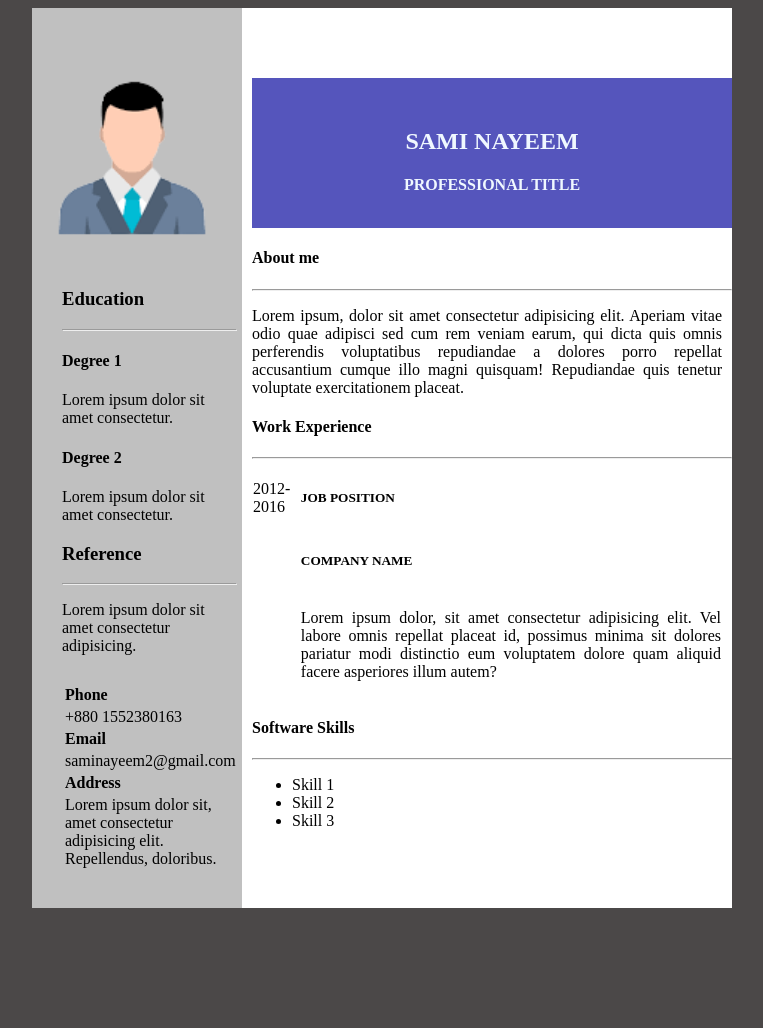
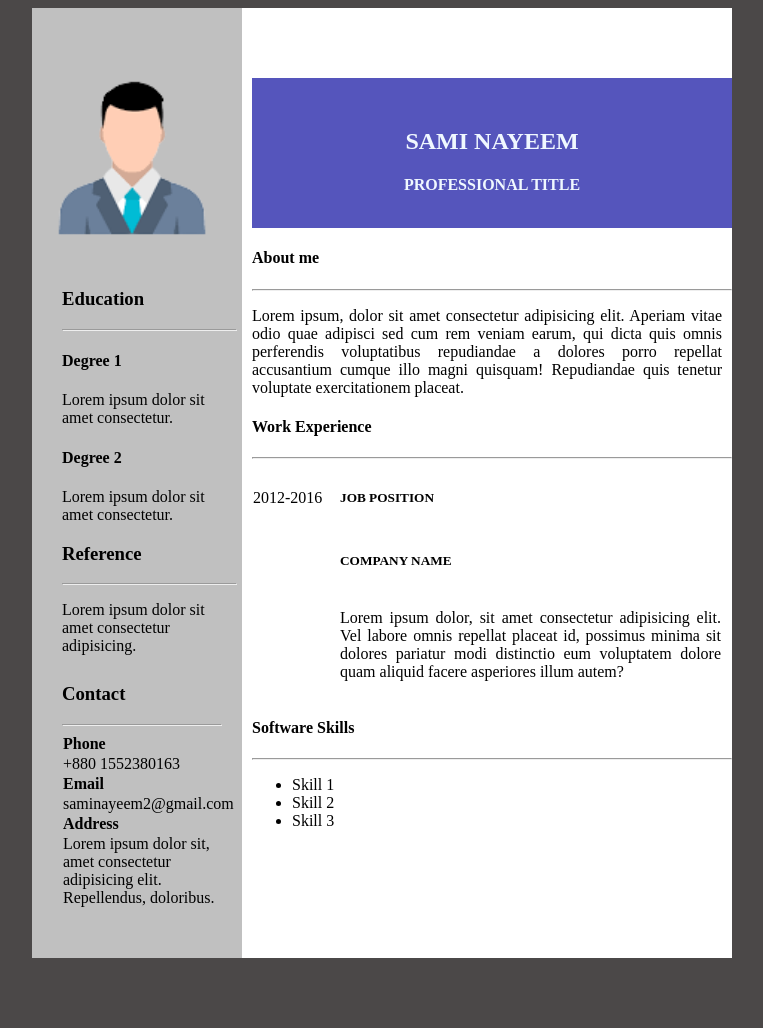
Before and after one commit to SamiNayeem/CVGen, a PHP site: page /template_sami01.html in a window 1280 px wide. Shown: the whole page, without its empty margins (258-1021 px from the left). Before the commit the page ends 908 px from the top, so only its background shows below. Run offline with PHP 8.4, Linux system fonts and the light colour scheme.

Commit message:
added my first cv template

```diff
--- a/cvstyle.css
+++ b/cvstyle.css
@@ -3,7 +3,7 @@ body{
 }
 
 #maindiv{
-    height: 900px;
+    height: 950px;
     width: 700px;
     background-color: white;
     margin: auto;
@@ -12,7 +12,7 @@ body{
 }
 
 #leftdiv{
-    height: 900px;
+    height: 950px;
     width: 30%;
     background-color: silver;
 
@@ -28,7 +28,7 @@ body{
 }
 
 #rightdiv{
-    height: 900px;
+    height: 950px;
     width: 70%;
     background-color: white;
 }
@@ -80,7 +80,7 @@ margin-right: 5px;
 }
 
 #rightmaindiv{
-    height: 900px;
+    height: 950px;
     margin-left: 10px;
 
 }
@@ -88,6 +88,7 @@ margin-right: 5px;
 #contacttable{
     align-items: left;
     text-align: left;
+    border-spacing: 0cap;
 }
 /* td{
     border: 3px solid black;
@@ -98,3 +99,11 @@ margin-right: 5px;
     margin-right: 10px;
     text-align: justify;
 }
+
+.workexptd{
+    width: 85px;
+}
+
+table{
+    border-spacing: 0px;
+}
--- a/template_sami01.html
+++ b/template_sami01.html
@@ -27,6 +27,8 @@
             </div>
 
             <div id="leftbot">
+                <h3>Contact</h3>
+                <hr>
                 <table id="contacttable">
                     <tr>
                         <th>Phone</th>
@@ -68,7 +70,7 @@
                 <hr>
                 <table id="workexperiencetable" >
                     <tr>
-                        <td>2012-2016</td> <td><h5>JOB POSITION</h5></td>
+                        <td class="workexptd">2012-2016</td> <td><h5>JOB POSITION</h5></td>
                     </tr>
                     <tr>
                         <td></td> <td><h5>COMPANY NAME</h5></td>
```
